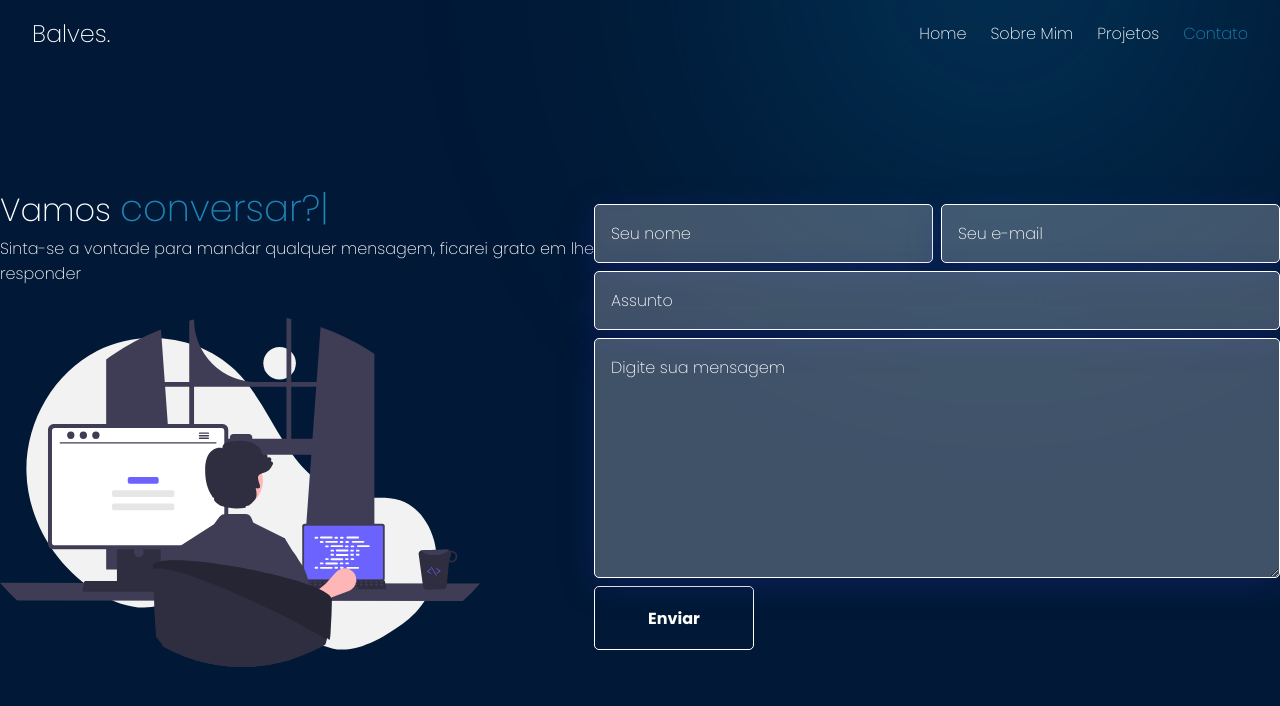
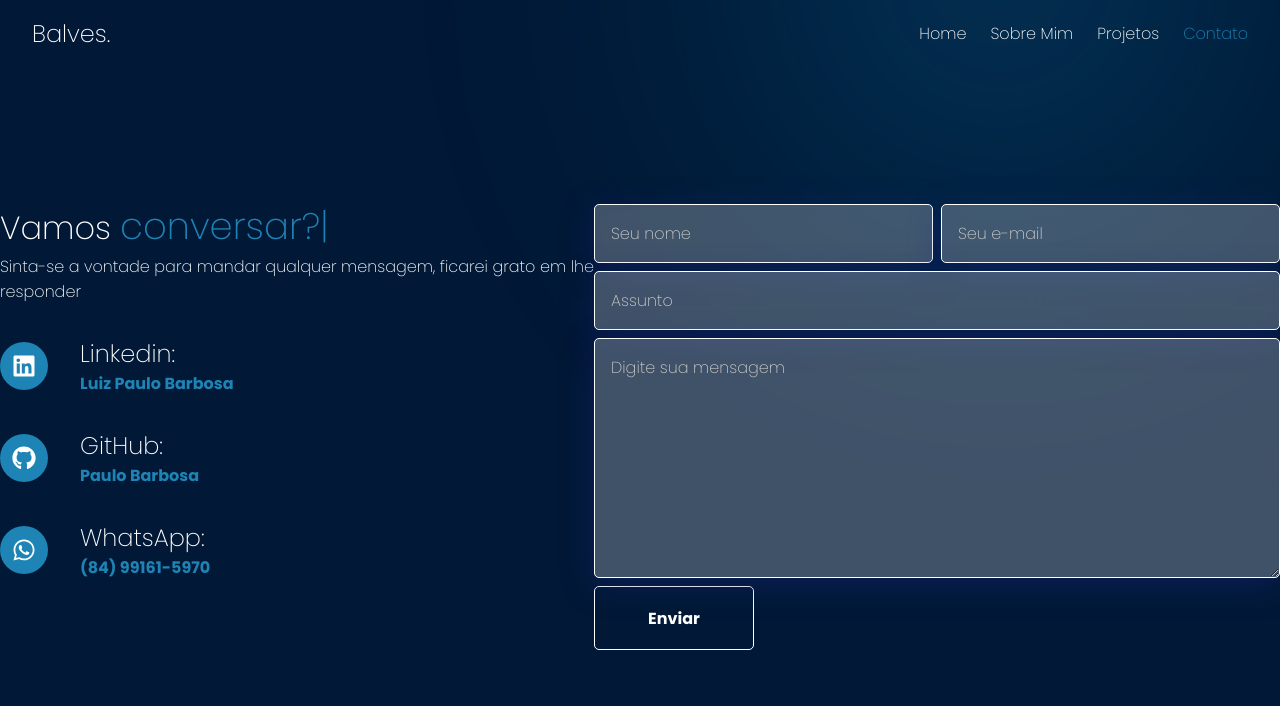
Before and after one commit to balvesD3v/meu-portifolio, a React (Vite) app: page /contato in a window 1280 px wide. Shown: the top 706 px of the page. Built offline with nearby package versions, Linux system fonts and the light colour scheme.

Commit message:
91% pronto

```diff
--- a/src/components/NavBar/styles.js
+++ b/src/components/NavBar/styles.js
@@ -1,5 +1,5 @@
 import styled from "styled-components";
-import { Link, NavLink } from "react-router-dom";
+import { NavLink } from "react-router-dom";
 
 export const NavbarContainer = styled.nav`
   justify-content: space-between;
--- /dev/null
+++ b/src/components/WebIconText/index.jsx
@@ -0,0 +1,30 @@
+import { motion } from "framer-motion";
+import { SocialWeb } from "./styles";
+
+export function WebIconText({
+  icon: Icon,
+  socialWebNickName,
+  socialWebName,
+  path,
+}) {
+  return (
+    <SocialWeb>
+      <div className="container">
+        <motion.a
+          className="icon-bg"
+          target="_blank"
+          as={motion.a}
+          whileHover={{ scale: 1.1 }}
+          whileTap={{ scale: 0.9 }}
+          href={path}
+        >
+          {Icon && <Icon size={20} />}
+        </motion.a>
+        <div className="social-web">
+          <h2>{socialWebName}:</h2>
+          <span>{socialWebNickName}</span>
+        </div>
+      </div>
+    </SocialWeb>
+  );
+}
--- /dev/null
+++ b/src/components/WebIconText/styles.js
@@ -0,0 +1,35 @@
+import styled from "styled-components";
+
+export const SocialWeb = styled.div`
+  display: flex;
+  flex-direction: column;
+  .container {
+    display: flex;
+    align-items: center;
+    gap: 2em;
+
+    h2 {
+      font-weight: 300;
+    }
+
+    a {
+      text-decoration: none;
+      color: #fff;
+    }
+  }
+
+  .icon-bg {
+    background-color: ${({ theme }) => theme.THEME.primaryColor};
+    height: 3em;
+    width: 3em;
+    display: flex;
+    justify-content: center;
+    align-items: center;
+    border-radius: 50%;
+
+    svg {
+      height: 1.5em;
+      width: 1.5em;
+    }
+  }
+`;
--- a/src/pages/Contato/index.jsx
+++ b/src/pages/Contato/index.jsx
@@ -7,13 +7,15 @@ import {
   Button,
   Input,
   LetsTalk,
+  SocialWebIcons,
 } from "./styles";
-import contactSvg from "../../assets/undraw_programming_re_kg9v.svg";
 import { FadeImg } from "../../styles/globalStyles";
 import { Navbar } from "../../components/NavBar";
 import { fadeInLeftVariant, fadeInRightVariant } from "../../utils/Variants";
 import { AnimationType } from "../../components/AnimationType/contacIndex";
 import emailjs from "@emailjs/browser";
+import { WebIconText } from "../../components/WebIconText";
+import { FaLinkedin, FaGithub, FaWhatsapp } from "react-icons/fa";
 
 import TopFadeImg from "../../assets/top.png";
 
@@ -62,9 +64,27 @@ export function Contato() {
               Sinta-se a vontade para mandar qualquer mensagem, ficarei grato em
               lhe responder
             </p>
+            <SocialWebIcons>
+              <WebIconText
+                icon={FaLinkedin}
+                socialWebName={"Linkedin"}
+                socialWebNickName={"Luiz Paulo Barbosa"}
+                path={"https://www.linkedin.com/in/paulobarbosacode/"}
+              />
+              <WebIconText
+                icon={FaGithub}
+                socialWebName={"GitHub"}
+                socialWebNickName={"Paulo Barbosa"}
+                path={"https://github.com/BarveraDev"}
+              />
+              <WebIconText
+                icon={FaWhatsapp}
+                socialWebName={"WhatsApp"}
+                socialWebNickName={"(84) 99161-5970"}
+                path={"https://encurtador.com.br/giKX0"}
+              />
+            </SocialWebIcons>
           </LetsTalk>
-
-          <img src={contactSvg} alt="" />
         </LeftSideContainer>
         <RightSideContainer
           as={motion.form}
--- a/src/pages/Contato/styles.js
+++ b/src/pages/Contato/styles.js
@@ -37,7 +37,7 @@ export const RightSideContainer = styled.form`
     font-weight: 300;
 
     &::placeholder {
-      color: #fff;
+      color: #ccc;
     }
   }
 `;
@@ -54,7 +54,7 @@ export const Input = styled.input`
   font-weight: 300;
   cursor: pointer;
   &::placeholder {
-    color: #fff;
+    color: #ccc;
   }
 `;
 
@@ -88,3 +88,10 @@ export const LetsTalk = styled.div`
     color: ${({ theme }) => theme.THEME.primaryColor};
   }
 `;
+
+export const SocialWebIcons = styled.div`
+  display: flex;
+  flex-direction: column;
+  height: 20em;
+  gap: 2em;
+`;
--- a/src/pages/Home/index.jsx
+++ b/src/pages/Home/index.jsx
@@ -82,7 +82,7 @@ export function Home() {
             Procurando sempre me superar e me tornar a minha melhor versão.
             <p> Aliás, pode brincar com os triângulos</p>
           </MyDescription>
-          <LetsTalk>
+          <LetsTalk to={"/contato"}>
             Vamos conversar?
             <FaArrowRight />
           </LetsTalk>
@@ -90,9 +90,13 @@ export function Home() {
 
         <ShowcaseParticleContainer
           as={motion.div}
-          variants={fadeInRightVariant}
-          initial="hidden"
-          whileInView="visible"
+          initial={{ opacity: 0, scale: 0.5 }}
+          animate={{ opacity: 1, scale: 1 }}
+          transition={{
+            duration: 0.8,
+            delay: 0.5,
+            ease: [0, 0.71, 0.2, 1.01],
+          }}
         >
           <ShowcaseImageCard>
             <img
--- a/src/pages/Home/styles.js
+++ b/src/pages/Home/styles.js
@@ -73,7 +73,7 @@ export const ShowcaseParticleContainer = styled.div`
 
 export const ShowcaseImageCard = styled.div`
   img {
-    border-radius: 2em 5em;
+    border-radius: 50%;
     border: 5px solid ${({ theme }) => theme.THEME.primaryColor};
   }
 `;
--- a/src/pages/Sobre/index.jsx
+++ b/src/pages/Sobre/index.jsx
@@ -13,8 +13,7 @@ import { AnimationType } from "../../components/AnimationType/aboutIndex";
 import { skills } from "../../utils/Data";
 import { FadeImg } from "../../styles/globalStyles";
 import { Navbar } from "../../components/NavBar";
-import { fadeInLeftVariant, fadeInRightVariant } from "../../utils/Variants";
-import RightFadeImg from "../../assets/right.png";
+import { fadeInRightVariant } from "../../utils/Variants";
 import LeftFadeImg from "../../assets/left.png";
 
 export function Sobre() {
```
